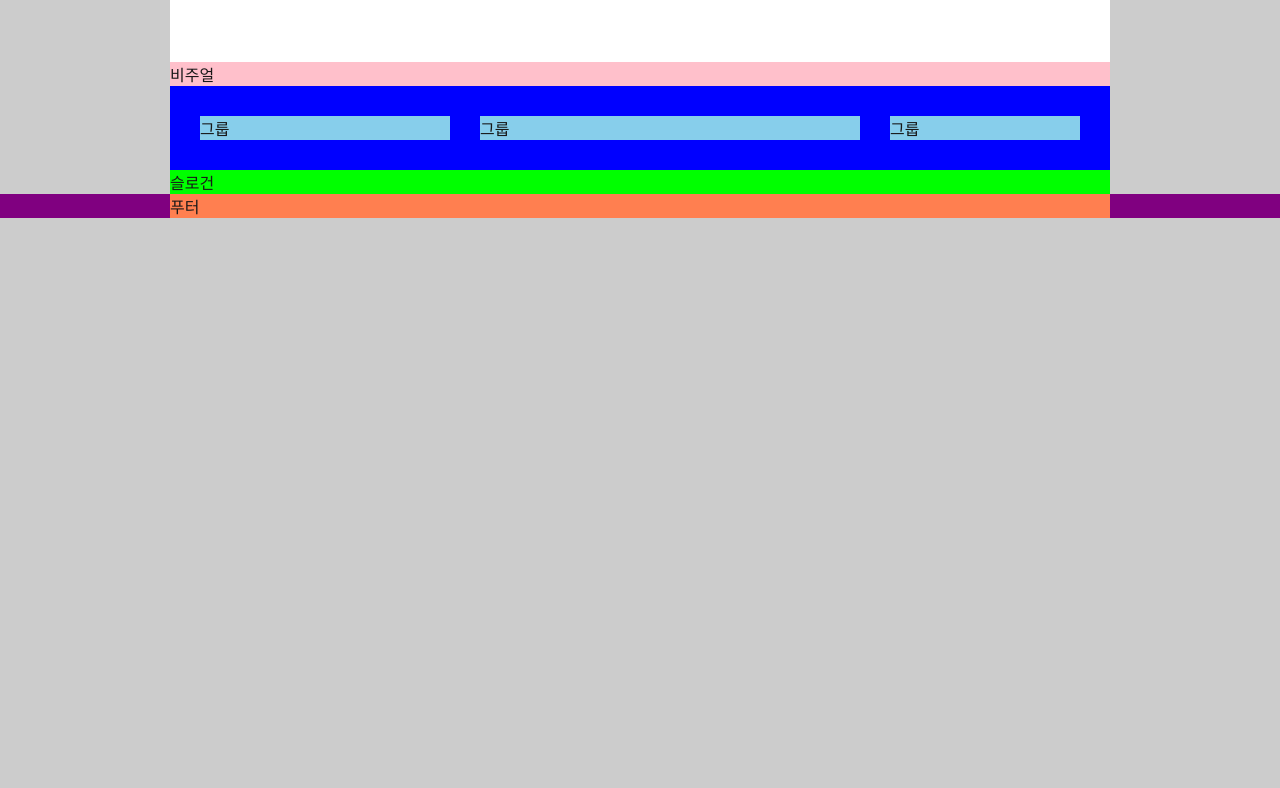
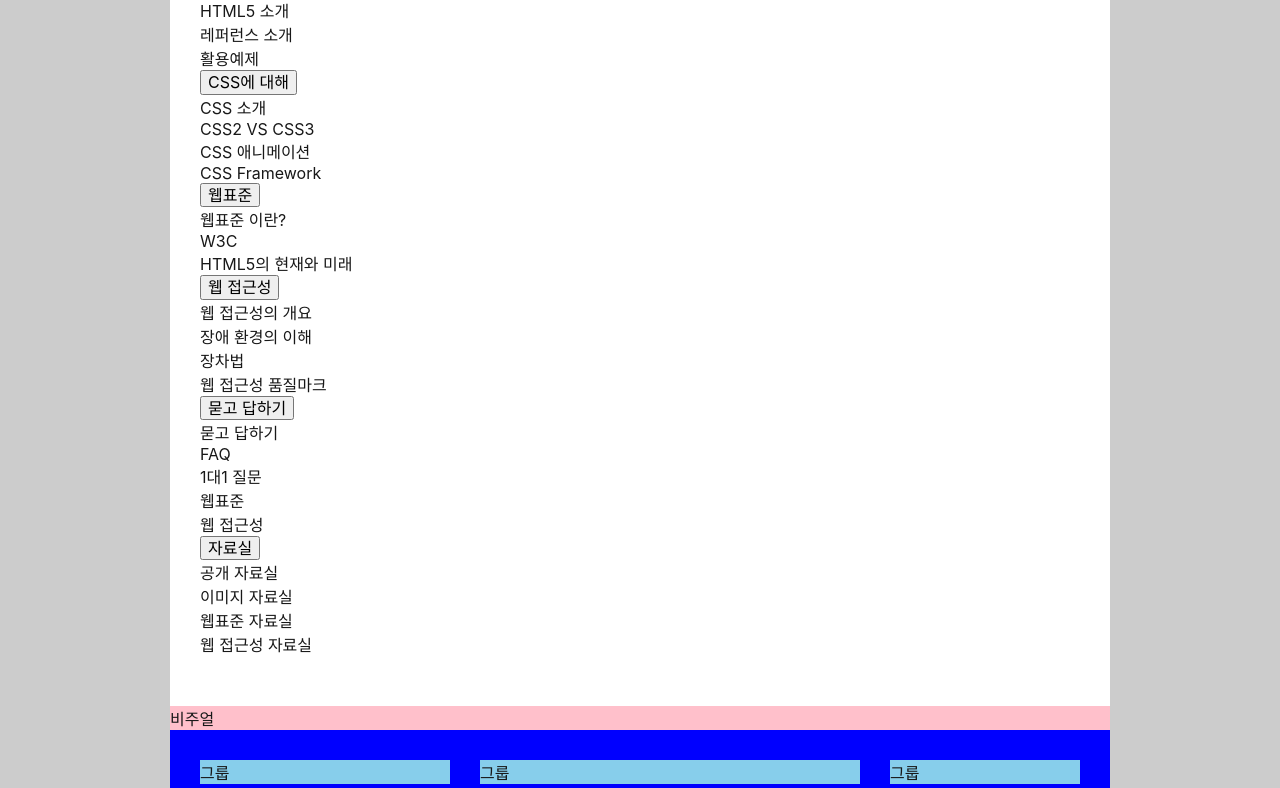
Before and after one commit to chjy0202/connectTo, a website: page HTML5/index.html in a window 1280 px wide. Shown: the part 98-886 px from the top of the page. Before the commit the page ends 800 px from the top, so only its background shows below. Drawn offline with Linux system fonts and the light colour scheme; a web font is replaced by a local one.

Commit message:
메인 메뉴 마크업 완성

```diff
--- a/HTML5/index.html
+++ b/HTML5/index.html
@@ -31,6 +31,111 @@
         <a href="/">english</a>
       </li>
     </ul>
+    <nav class="navigation">
+      <h2 class="sr-only">메인 메뉴</h2>
+      <ul class="menu">
+        <li class="menu-item is-active">
+          <button type="button" class="menu-button">HTML에 대해</button>
+          <ul class="sub-menu menu-html">
+            <li>
+              <a href="/">HTML5 소개</a>
+            </li>
+            <li>
+              <a href="/">레퍼런스 소개</a>
+            </li>
+            <li>
+              <a href="/">활용예제</a>
+            </li>
+          </ul>
+        </li>
+        <li class="menu-item">
+          <button type="button" class="menu-button">CSS에 대해</button>
+          <ul class="sub-menu menu-css">
+            <li>
+              <a href="/">CSS 소개</a>
+            </li>
+            <li>
+              <a href="/">CSS2 VS CSS3</a>
+            </li>
+            <li>
+              <a href="/">CSS 애니메이션</a>
+            </li>
+            <li>
+              <a href="/">CSS Framework</a>
+            </li>
+          </ul>
+        </li>
+        <li class="menu-item">
+          <button type="button" class="menu-button">웹표준</button>
+          <ul class="sub-menu menu-standards">
+            <li>
+              <a href="/">웹표준 이란?</a>
+            </li>
+            <li>
+              <a href="/">W3C</a>
+            </li>
+            <li>
+              <a href="/">HTML5의 현재와 미래</a>
+            </li>
+          </ul>
+        </li>
+        <li class="menu-item">
+          <button type="button" class="menu-button">웹 접근성</button>
+          <ul class="sub-menu menu-accessibility">
+            <li>
+              <a href="/">웹 접근성의 개요</a>
+            </li>
+            <li>
+              <a href="/">장애 환경의 이해</a>
+            </li>
+            <li>
+              <a href="/">장차법</a>
+            </li>
+            <li>
+              <a href="/">웹 접근성 품질마크</a>
+            </li>
+          </ul>
+        </li>
+        <li class="menu-item">
+          <button type="button" class="menu-button">묻고 답하기</button>
+          <ul class="sub-menu menu-qna">
+            <li>
+              <a href="/">묻고 답하기</a>
+            </li>
+            <li>
+              <a href="/">FAQ</a>
+            </li>
+            <li>
+              <a href="/">1대1 질문</a>
+            </li>
+            <li>
+              <a href="/">웹표준</a>
+            </li>
+            <li>
+              <a href="/">웹 접근성</a>
+            </li>
+          </ul>
+        </li>
+        <li class="menu-item">
+          <button type="button" class="menu-button">자료실</button>
+          <ul class="sub-menu menu-archive">
+            <li>
+              <a href="/">공개 자료실</a>
+            </li>
+            <li>
+              <a href="/">이미지 자료실</a>
+            </li>
+            <li>
+              <a href="/">웹표준 자료실</a>
+            </li>
+            <li>
+              <a href="/">웹 접근성 자료실</a>
+            </li>
+          </ul>
+        </li>
+      </ul>
+    </nav>
+
   </header>
   <div class="visual">비주얼</div>
   <main class="main">
```
